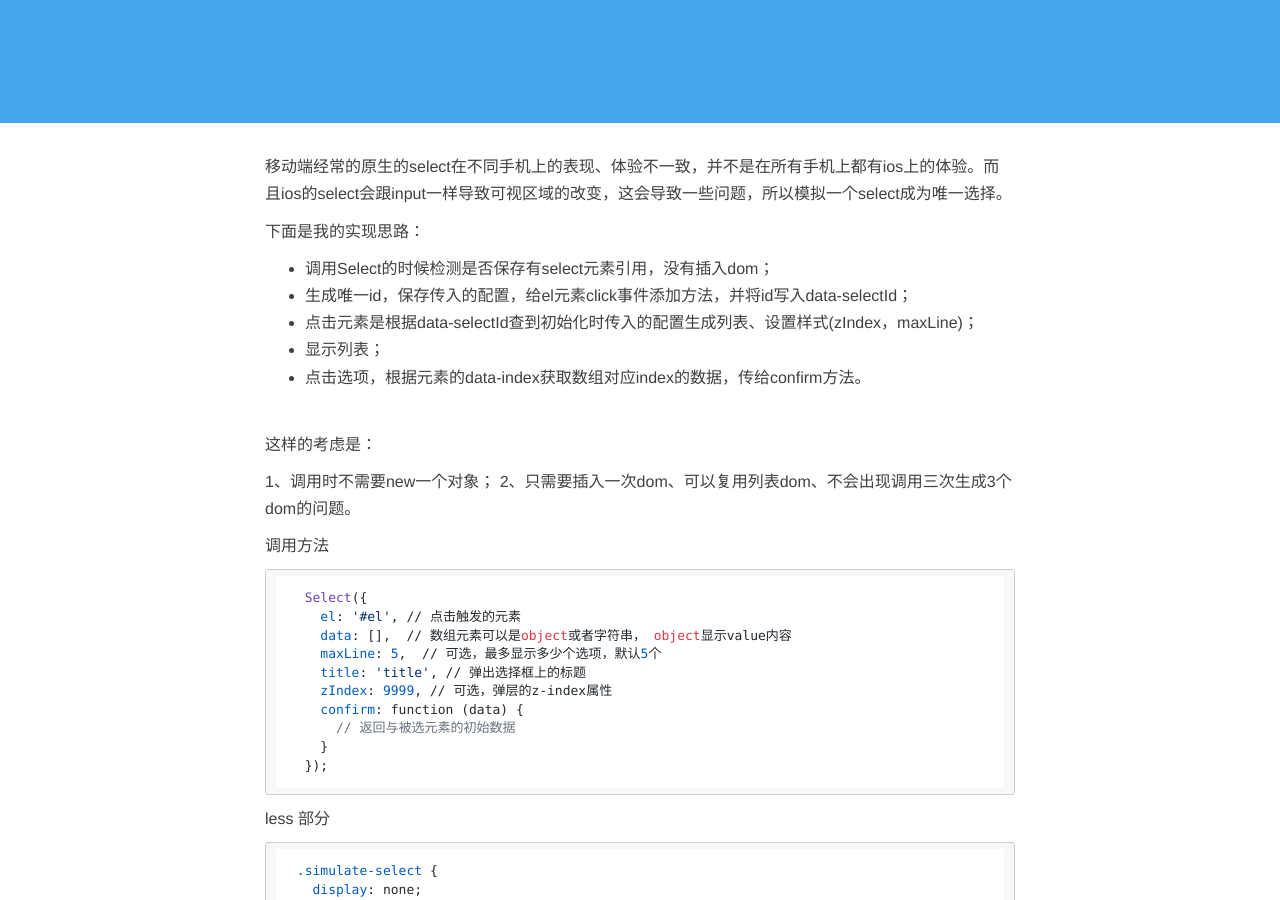
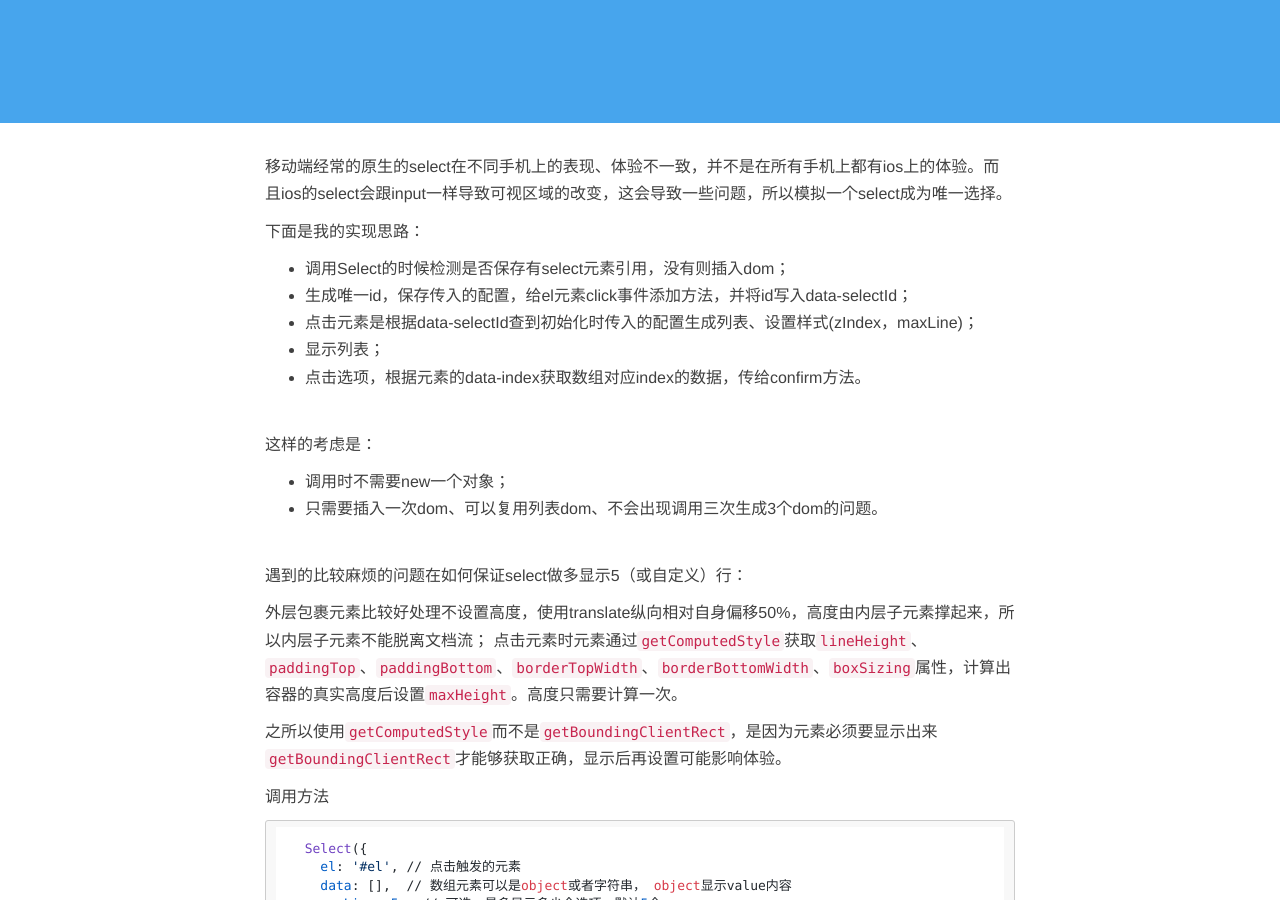
Before and after one commit to liuzesi/GyueGuo.github.io, a Jekyll site: the page built from _posts/2017-12-18-实现一个移动端select插件.md, in a window 1280 px wide and 900 px high, scrolled down 311 px. Built offline with Jekyll 4.4.1, drawn with Linux system fonts in a browser that asks for light colours; nearby versions of some CDN libraries; comment, search, counter and statistics services are not loaded; some of the changed text lies outside the part shown.

Commit message:
add a blog

```diff
--- a/_posts/2017-12-18-实现一个移动端select插件.md
+++ b/_posts/2017-12-18-实现一个移动端select插件.md
@@ -10,16 +10,22 @@ description: 实现一个移动端select插件
 移动端经常的原生的select在不同手机上的表现、体验不一致，并不是在所有手机上都有ios上的体验。而且ios的select会跟input一样导致可视区域的改变，这会导致一些问题，所以模拟一个select成为唯一选择。
 
 下面是我的实现思路：
-- 调用Select的时候检测是否保存有select元素引用，没有插入dom；
+- 调用Select的时候检测是否保存有select元素引用，没有则插入dom；
 - 生成唯一id，保存传入的配置，给el元素click事件添加方法，并将id写入data-selectId；
 - 点击元素是根据data-selectId查到初始化时传入的配置生成列表、设置样式(zIndex，maxLine)；
 - 显示列表；
 - 点击选项，根据元素的data-index获取数组对应index的数据，传给confirm方法。
 
 这样的考虑是：
+- 调用时不需要new一个对象；
+- 只需要插入一次dom、可以复用列表dom、不会出现调用三次生成3个dom的问题。
 
-1、调用时不需要new一个对象；
-2、只需要插入一次dom、可以复用列表dom、不会出现调用三次生成3个dom的问题。
+遇到的比较麻烦的问题在如何保证select做多显示5（或自定义）行：
+
+外层包裹元素比较好处理不设置高度，使用translate纵向相对自身偏移50%，高度由内层子元素撑起来，所以内层子元素不能脱离文档流；
+点击元素时元素通过`getComputedStyle`获取`lineHeight`、`paddingTop`、`paddingBottom`、`borderTopWidth`、`borderBottomWidth`、`boxSizing`属性，计算出容器的真实高度后设置`maxHeight`。高度只需要计算一次。
+
+之所以使用`getComputedStyle`而不是`getBoundingClientRect`，是因为元素必须要显示出来`getBoundingClientRect`才能够获取正确，显示后再设置可能影响体验。
 
 
 调用方法
@@ -133,7 +139,7 @@ var Select = (function() {
       document.body.appendChild(dustbin.select);
     }
   }
-
+  //调用的Select就是调用的这个方法，
   function init(c) {
     insertDom();
     var prop = 'Select' + guid();
@@ -172,7 +178,10 @@ var Select = (function() {
     dustbin.title.innerHTML = data.title;
     if (!dustbin.liHeight) {
       var styles = window.getComputedStyle(dustbin.list.querySelector('li'), null);
-      dustbin.liHeight = styles.height.replace('px', '') - 0 + (styles.borderTopWidth.replace('px', '') - 0) + (styles.borderBottomWidth.replace('px', '') - 0) + (styles.paddingTop.replace('px', '') - 0) + (styles.paddingBottom.replace('px', '') - 0);
+      dustbin.liHeight = styles.height.replace('px', '') - 0;
+      if (styles.boxSizing === 'content-box') {
+        dustbin.liHeight += (styles.borderTopWidth.replace('px', '') - 0) + (styles.borderBottomWidth.replace('px', '') - 0) + (styles.paddingTop.replace('px', '') - 0) + (styles.paddingBottom.replace('px', '') - 0);
+      }
     }
     dustbin.list.style.maxHeight = dustbin.liHeight * maxLine + 'px';
     zIndex && (dustbin.select.style.zIndex =  zIndex);
```
